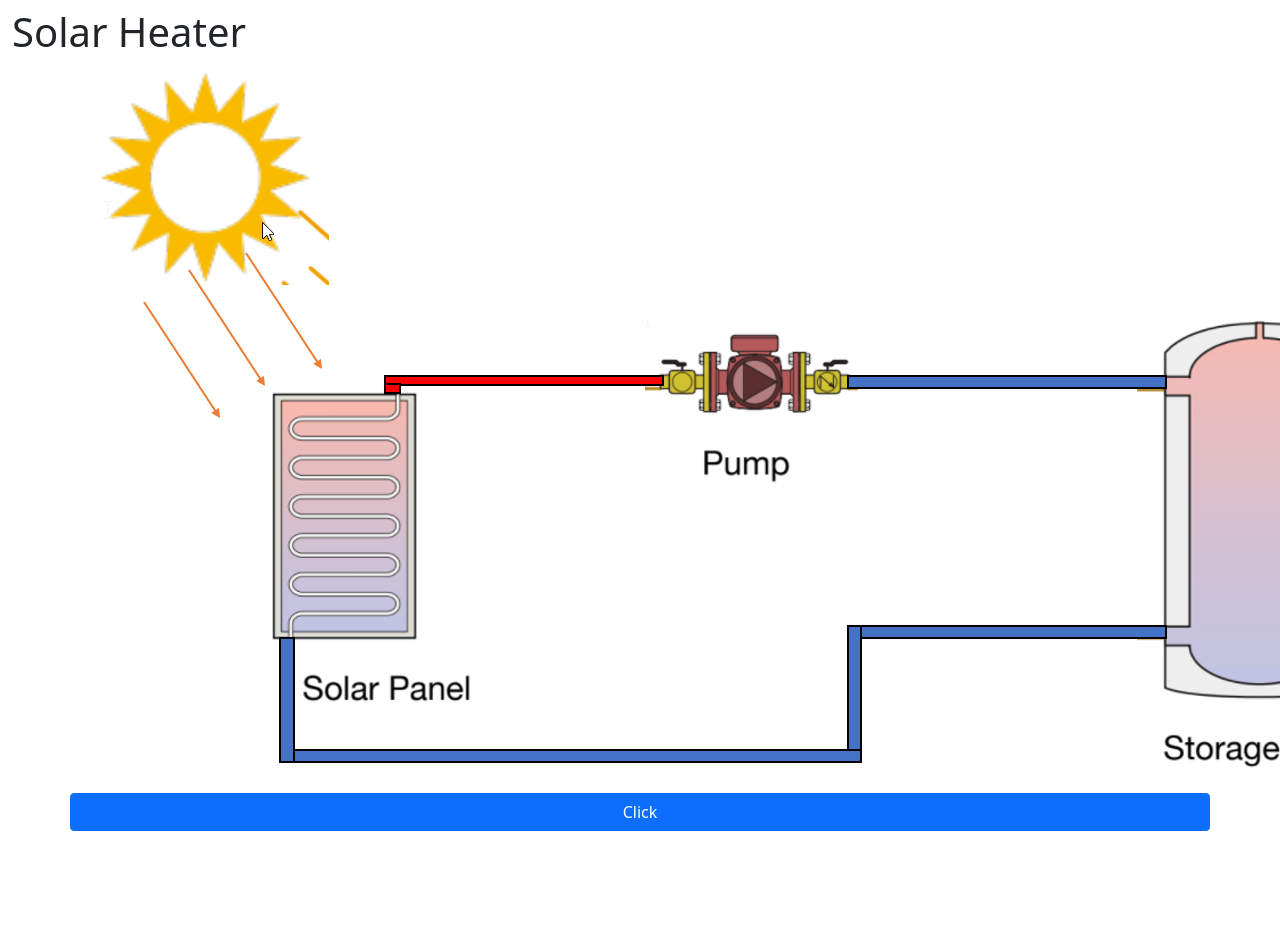
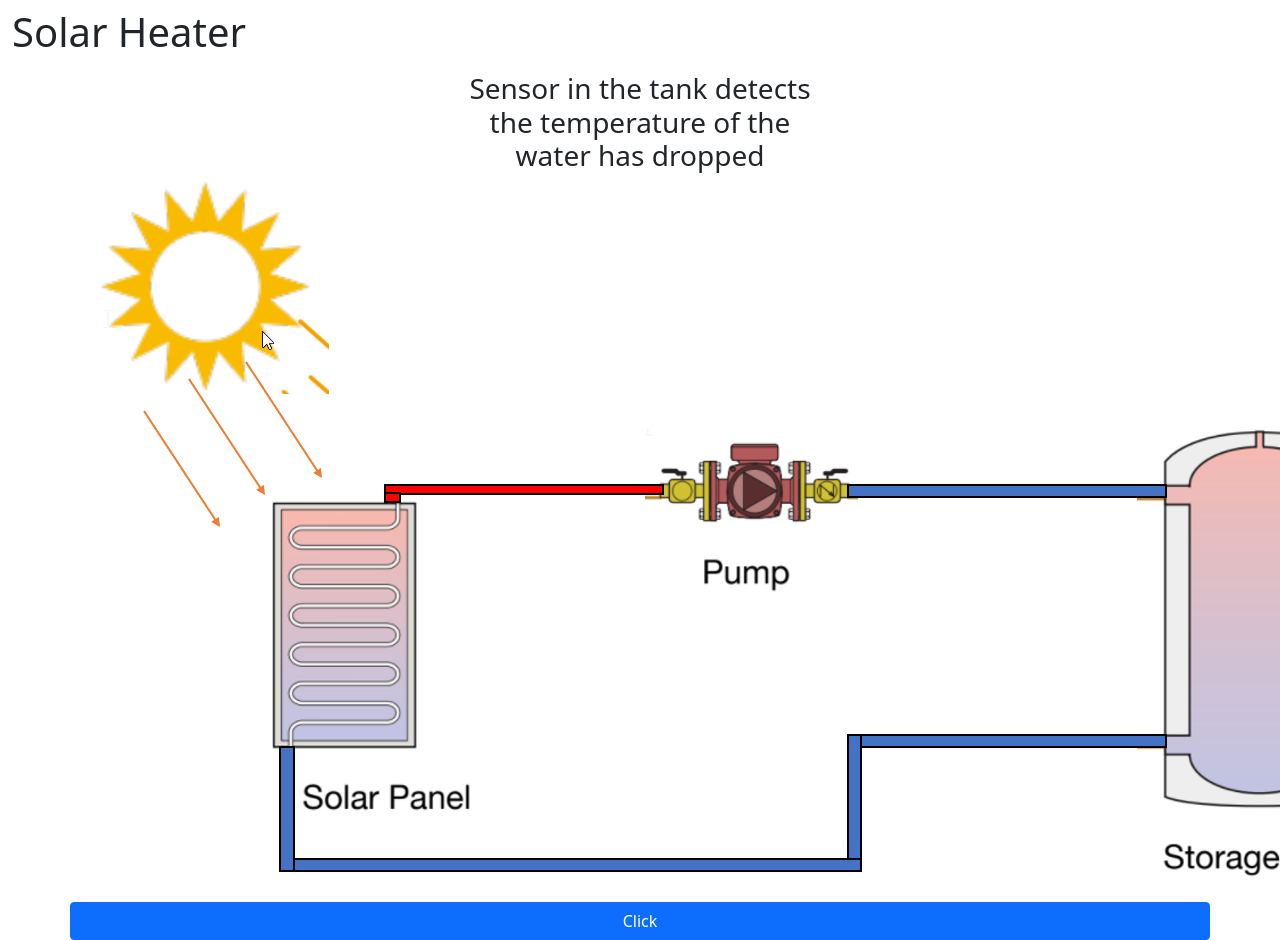
Before and after one commit to ds1242/solar-heater, a React (Create React App) app: page / in a window 1280 px wide. Shown: the top 940 px of the page. Before the commit the page ends 831 px from the top, so only its background shows below. Built offline with nearby package versions, Linux system fonts and the light colour scheme.

Commit message:
set up information for slides to explain how the system works

```diff
--- a/src/components/System/System.jsx
+++ b/src/components/System/System.jsx
@@ -15,10 +15,22 @@ import systemFinalState from '../../assets/systemFinalState.png';
 
 function System() {
     let systemHeat = [systemInitial, systemHeat1, systemHeat2, tankHeat1, tankHeat2, tankHeat3, systemFinalState]
+    let information = [
+        'Sensor in the tank detects the temperature of the water has dropped',
+        'Temperature change could be that new cold water is added after use or just after a certain amount of time',
+        'Pump turns on to begin moving water through the system again',
+        'Heat is collected from the solar panel and heats up the water',
+        'The warm water mixes with the tank and starts to raise the temp of the tank',
+        'Eventually the temperature rises to a specified level and sensor in the tank detects',
+        'This turns the pump off and the system stops heating water'
+    ]
+
 
     let interval = null;
 
     const [imageSource, setImageSource] = useState(systemHeat[0])
+    const [informationArr, setInformationArr] = useState(information[0])
+
     // console.log(imageState.activeIndex)
     const changePicture = (event) => {
         event.preventDefault();
@@ -26,22 +38,32 @@ function System() {
 
         interval = setInterval(() => {
             setImageSource(systemHeat[newIndex])
+            setInformationArr(information[newIndex])
             console.log(newIndex)
 
             newIndex = newIndex  + 1
             if(newIndex === 7) {
                 clearInterval(interval);
             }
-        }, 1000)
+        }, 1700)
         // setImageSource(sun);
     }
 
     return (
         <Container>
             <Row>
+                <Col>
+                </Col>
+                <Col>
+                    <h3>{informationArr}</h3>
+                </Col>
+                <Col>
+                </Col>
+            </Row>
+            <Row>
 
                 <Col>
-                    <img src={ imageSource } />
+                    <img src={imageSource} alt='images of system heating water and adding it to the tank'/>
                 </Col>
 
             </Row>
```
